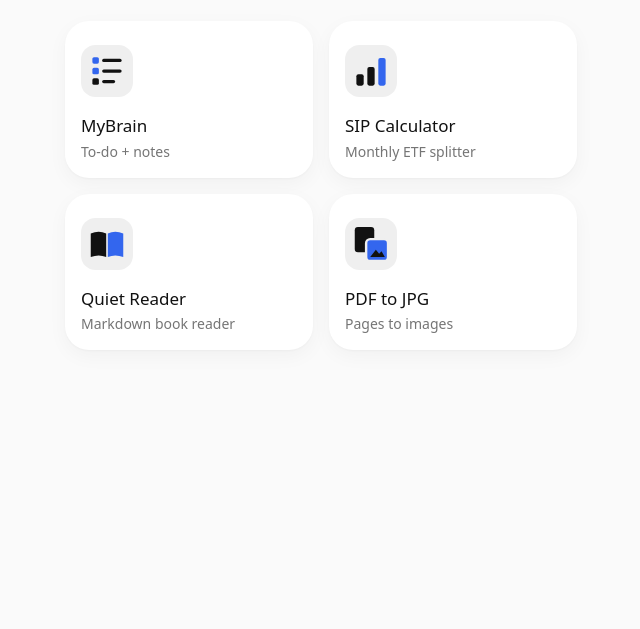
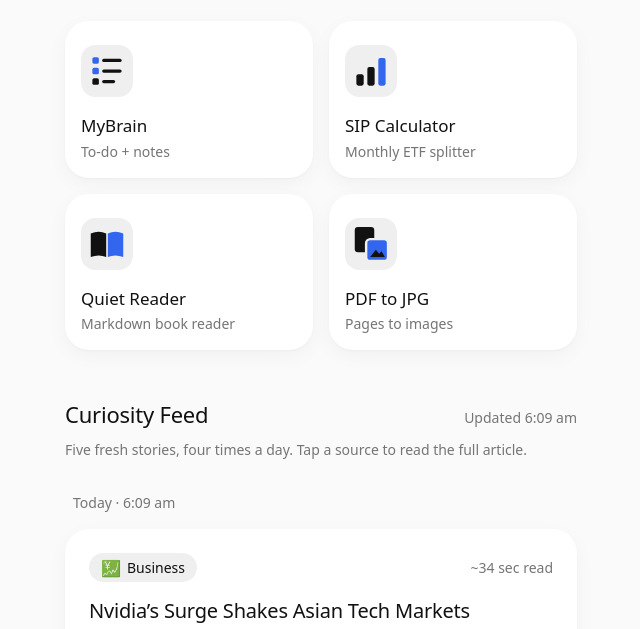
Before and after one commit to dhvl1992/dhvl1992.github.io, a plain HTML site: page index.html in a window 1280 px wide. Shown: the part 97-726 px from the top of the page, without its empty margins (319-959 px from the left). Drawn offline with Linux system fonts and the light colour scheme.

Commit message:
Curiosity Feed step 2: story cards on the home page
Reads /feed/feed.json fresh on each visit. Cards follow DESIGN.md: soft
topic pill with emoji, Aha! box, read time, source link, New badge since
last visit, Rabbit hole card with dig-deeper search links.

Co-Authored-By: Claude Opus 5.5 <noreply@anthropic.com>
Claude-Session: https://claude.ai/code/session_015L4X3mr3szaVQVnf4EMt75

```diff
--- a/index.html
+++ b/index.html
@@ -19,6 +19,30 @@
   .name{margin-top:var(--s2)}
   .desc{font-size:var(--fs-sm); color:var(--muted); margin-top:2px}
   #install{display:none; width:100%; margin-top:var(--s3)}
+
+  /* ---------- Curiosity Feed ---------- */
+  .feed-head{display:flex; align-items:baseline; justify-content:space-between; margin:var(--s5) 0 var(--s1)}
+  .feed-head h2{font-size:var(--fs-lg); font-weight:500; margin:0; letter-spacing:-.01em}
+  .run-label{font-size:var(--fs-sm); color:var(--muted); margin:var(--s4) 0 var(--s2) var(--s1)}
+  .story{background:var(--surface); border-radius:var(--r-card); padding:var(--s3); margin-bottom:var(--s2); box-shadow:var(--shadow)}
+  .story-top{display:flex; align-items:center; gap:var(--s1); font-size:var(--fs-sm); color:var(--muted)}
+  .topic{display:inline-flex; align-items:center; gap:6px; background:var(--soft); color:var(--ink); border-radius:var(--r-pill); padding:4px 12px}
+  .topic .em{font-size:16px; line-height:1}
+  .new{background:var(--accent); color:var(--on-accent); border-radius:var(--r-pill); padding:2px 10px; font-size:12px}
+  .read{margin-left:auto}
+  .story h3{font-size:20px; font-weight:500; line-height:1.3; margin:var(--s2) 0 var(--s1); letter-spacing:-.01em}
+  .story p{margin:0 0 10px} .story p:last-of-type{margin-bottom:0}
+  .aha{margin-top:var(--s2); background:var(--soft); border-radius:var(--r-ctl); padding:var(--s2)}
+  .aha b{display:block; font-weight:500; font-size:var(--fs-sm); margin-bottom:4px}
+  .src{display:inline-flex; align-items:center; gap:4px; margin-top:var(--s2); font-size:var(--fs-sm); color:var(--muted); text-decoration:none}
+  .src:hover{color:var(--ink)}
+  .rabbit{background:var(--soft); box-shadow:none}
+  .rabbit .topic{background:var(--surface)}
+  .dig{display:flex; flex-direction:column; gap:var(--s1); margin-top:var(--s2)}
+  .dig a{display:flex; justify-content:space-between; gap:var(--s1); background:var(--surface); border-radius:var(--r-ctl); padding:12px var(--s2);
+         text-decoration:none; font-size:15px}
+  .dig a span{color:var(--muted)}
+  .skel{height:220px; border-radius:var(--r-card); background:var(--surface); box-shadow:var(--shadow); margin-bottom:var(--s2); opacity:.6}
 </style>
 </head>
 <body>
@@ -27,6 +51,11 @@
   <p class="sub">Tap an app to open it.</p>
   <div class="grid" id="grid"></div>
   <button class="btn btn-primary" id="install">Install as app</button>
+
+  <!-- Curiosity Feed: built 4× a day by .github/workflows/feed.yml into /feed/feed.json -->
+  <div class="feed-head"><h2>Curiosity Feed</h2><span class="sub" id="feedWhen" style="margin:0"></span></div>
+  <p class="sub">Five fresh stories, four times a day. Tap a source to read the full article.</p>
+  <div id="feed"><div class="skel"></div><div class="skel"></div></div>
 </div>
 
 <script>
@@ -64,6 +93,65 @@ document.getElementById("grid").innerHTML = APPS.map(a => `
     <div class="desc">${a.desc}</div>
   </a>`).join("");
 
+// ---- Curiosity Feed ----
+const esc = s => String(s ?? "").replace(/[&<>"']/g, c => ({ "&": "&amp;", "<": "&lt;", ">": "&gt;", '"': "&quot;", "'": "&#39;" }[c]));
+const safeUrl = u => /^https:\/\//.test(u) ? u : "#"; // only real https links
+const time = d => d.toLocaleTimeString("en-IN", { hour: "numeric", minute: "2-digit" });
+function runLabel(iso) {
+  const d = new Date(iso), today = new Date(), y = new Date(); y.setDate(today.getDate() - 1);
+  const day = d.toDateString() === today.toDateString() ? "Today" : d.toDateString() === y.toDateString() ? "Yesterday"
+    : d.toLocaleDateString("en-IN", { weekday: "long", day: "numeric", month: "short" });
+  return `${day} · ${time(d)}`;
+}
+// Split a story into short paragraphs (2–3 sentences each) so it reads easily on a phone
+function paras(text) {
+  const sent = String(text || "").match(/[^.!?]+[.!?]+["”’)]*\s*|[^.!?]+$/g) || [String(text || "")];
+  const n = sent.length <= 4 ? 2 : 3, out = [];
+  for (let i = 0; i < sent.length; i += n) out.push(sent.slice(i, i + n).join("").trim());
+  return out.map(p => `<p>${esc(p)}</p>`).join("");
+}
+const storyHtml = (s, isNew) => `
+  <article class="story">
+    <div class="story-top"><span class="topic"><span class="em">${esc(s.emoji)}</span>${esc(s.topic)}</span>
+      ${isNew ? '<span class="new">New</span>' : ""}<span class="read">~${esc(s.readSec)} sec read</span></div>
+    <h3>${esc(s.headline)}</h3>
+    ${paras(s.body)}
+    <div class="aha"><b>💡 Aha!</b>${esc(s.aha)}</div>
+    <a class="src" href="${esc(safeUrl(s.url))}" target="_blank" rel="noopener">Read at ${esc(s.source)} ›</a>
+  </article>`;
+const rabbitHtml = r => `
+  <article class="story rabbit">
+    <div class="story-top"><span class="topic"><span class="em">🕳️</span>Rabbit hole · ${esc(r.topic)}</span></div>
+    <h3>${esc(r.title)}</h3>
+    <p>${esc(r.body)}</p>
+    <div class="dig">${(r.dig || []).map(d => `<a href="${esc(safeUrl(d.url))}" target="_blank" rel="noopener">${esc(d.q)}<span>›</span></a>`).join("")}</div>
+    <a class="src" href="${esc(safeUrl(r.url))}" target="_blank" rel="noopener">Starts from ${esc(r.source)} ›</a>
+  </article>`;
+
+async function loadFeed() {
+  const box = document.getElementById("feed");
+  let lastVisit = 0;
+  try { lastVisit = Number(localStorage.getItem("feedLastVisit")) || 0; } catch {}
+  try {
+    const res = await fetch("/feed/feed.json", { cache: "no-cache" }); // always check for the newest feed
+    if (!res.ok) throw new Error(res.status);
+    const feed = await res.json();
+    const runs = (feed.runs || []).filter(r => r.stories?.length);
+    if (!runs.length) throw new Error("empty");
+    document.getElementById("feedWhen").textContent = "Updated " + time(new Date(feed.updated));
+    box.innerHTML = runs.map(r => {
+      const isNew = lastVisit && Date.parse(r.at) > lastVisit;
+      return `<div class="run-label">${esc(runLabel(r.at))}</div>`
+        + r.stories.map(s => storyHtml(s, isNew)).join("")
+        + (r.rabbit ? rabbitHtml(r.rabbit) : "");
+    }).join("");
+    try { localStorage.setItem("feedLastVisit", String(Date.now())); } catch {}
+  } catch (e) {
+    box.innerHTML = `<p class="note">Couldn't load the feed right now. Try again in a minute.</p>`;
+  }
+}
+loadFeed();
+
 // Service worker: needed so Chrome offers "Install"
 if ("serviceWorker" in navigator) navigator.serviceWorker.register("/sw.js");
 
```
